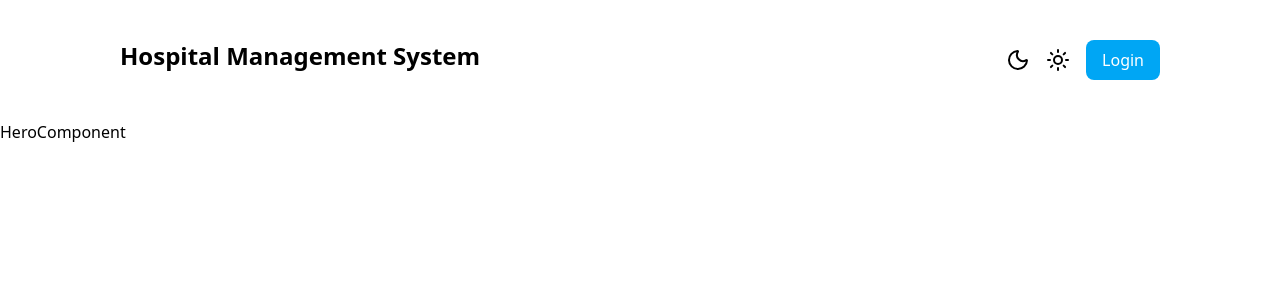
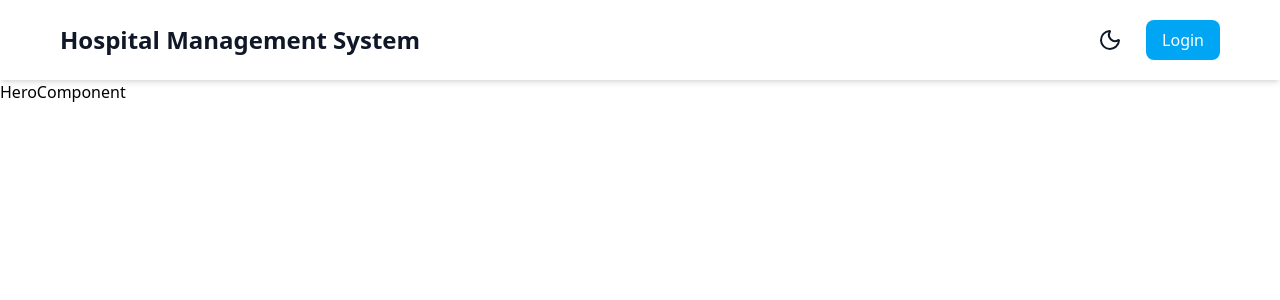
Before and after one commit to nithyasarathim/presidio-internship, a React (Vite) app in the folder hospital-client/: page / in a window 1280 px wide. Shown: the top 300 px of the page. Built offline with nearby package versions, Linux system fonts and the light colour scheme.

Commit message:
feat: Header.jsx added

```diff
--- a/hospital-client/src/components/Header.jsx
+++ b/hospital-client/src/components/Header.jsx
@@ -1,18 +1,39 @@
-import React from 'react'
-import {Moon, Sun} from 'lucide-react'
+import React, { useContext } from "react";
+import { Moon, Sun } from "lucide-react";
+import { useNavigate } from "react-router-dom";
+import UserContext from "../context/UserContext";
+
 const Header = () => {
+  const navigate = useNavigate();
+  const { role, darkMode, toggleDarkMode, logout } = useContext(UserContext);
   return (
-    <div className='w-[100%] px-30 my-10'>
-        <div className='flex justify-between'>
-            <h1 className='font-bold text-2xl'>Hospital Management System</h1>
-            <div className='flex align-center gap-4 items-center'>
-            <Moon></Moon>
-            <Sun></Sun>
-            <button className="px-4 py-2 bg-sky-500 rounded-lg text-white">Login</button>
-            </div>
-        </div>
+    <div className={`w-full px-15 py-5 flex justify-between items-center shadow-md ${darkMode?"bg-gray-900 text-white" : "bg-white text-gray-900"}`}>
+      <h1 className="font-bold text-2xl">Hospital Management System</h1>
+      <div className="flex items-center gap-4">
+        {role === "admin" && (
+          <>
+            <button onClick={() => navigate("/doctors")} className="px-3 py-1 rounded hover:bg-gray-200 dark:hover:bg-gray-700">Doctors</button>
+            <button onClick={() => navigate("/analytics")} className="px-3 py-1 rounded hover:bg-gray-200 dark:hover:bg-gray-700">Analytics</button>
+          </>
+        )}
+        {role && (
+          <>
+            <button onClick={() => navigate("/profile")} className="px-3 py-1 rounded hover:bg-gray-200 dark:hover:bg-gray-700">Profile</button>
+            <button onClick={logout} className="px-3 py-1 rounded hover:bg-gray-200 dark:hover:bg-gray-700">Logout</button>
+          </>
+        )}
+        <button
+          onClick={toggleDarkMode}
+          className={`flex items-center p-2 rounded-full ${darkMode ? "hover:bg-gray-700" : "hover:bg-gray-50"}`}
+        >
+          {darkMode ? <Sun /> : <Moon />}
+        </button>
+        {!role && (
+          <button onClick={() => navigate("/login")} className="px-4 py-2 bg-sky-500 rounded-lg text-white">Login</button>
+        )}
+      </div>
     </div>
-  )
-}
+  );
+};
 
-export default Header
+export default Header;
```
